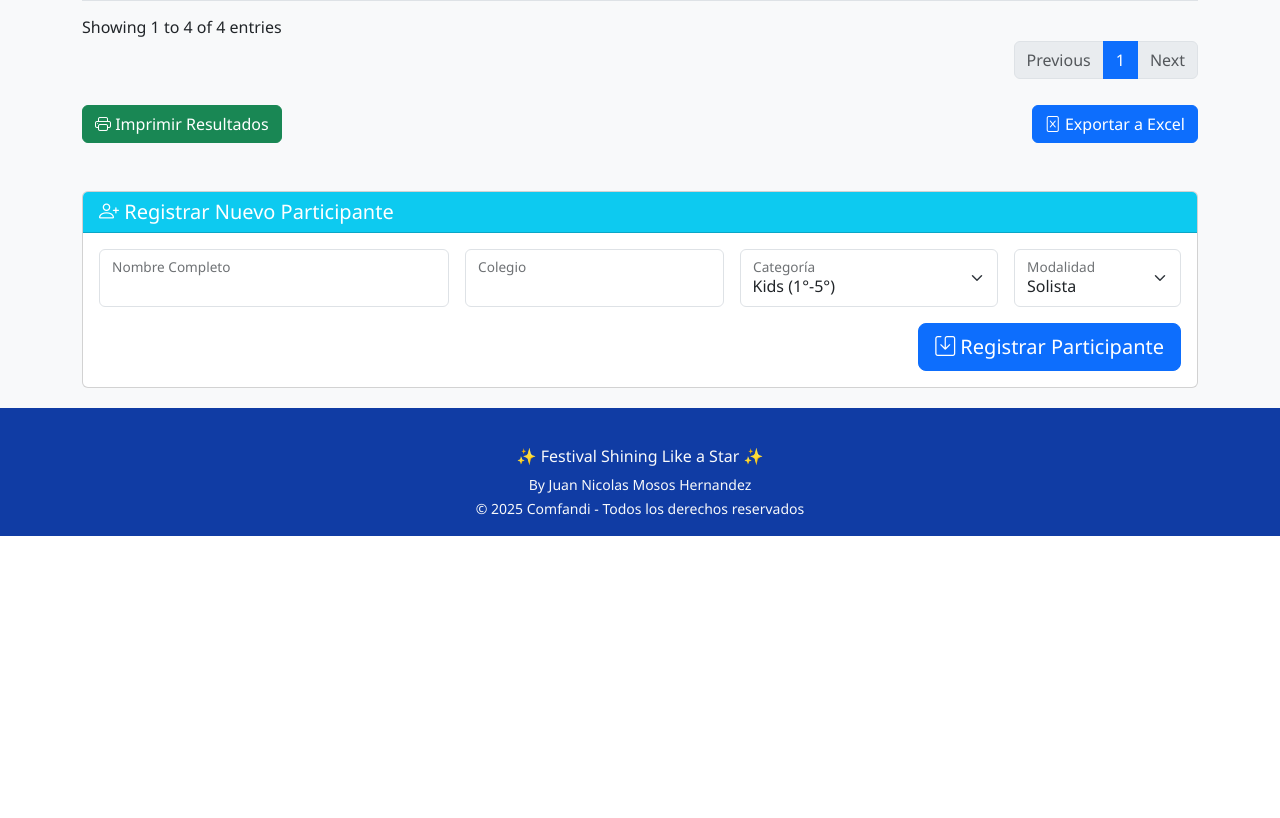
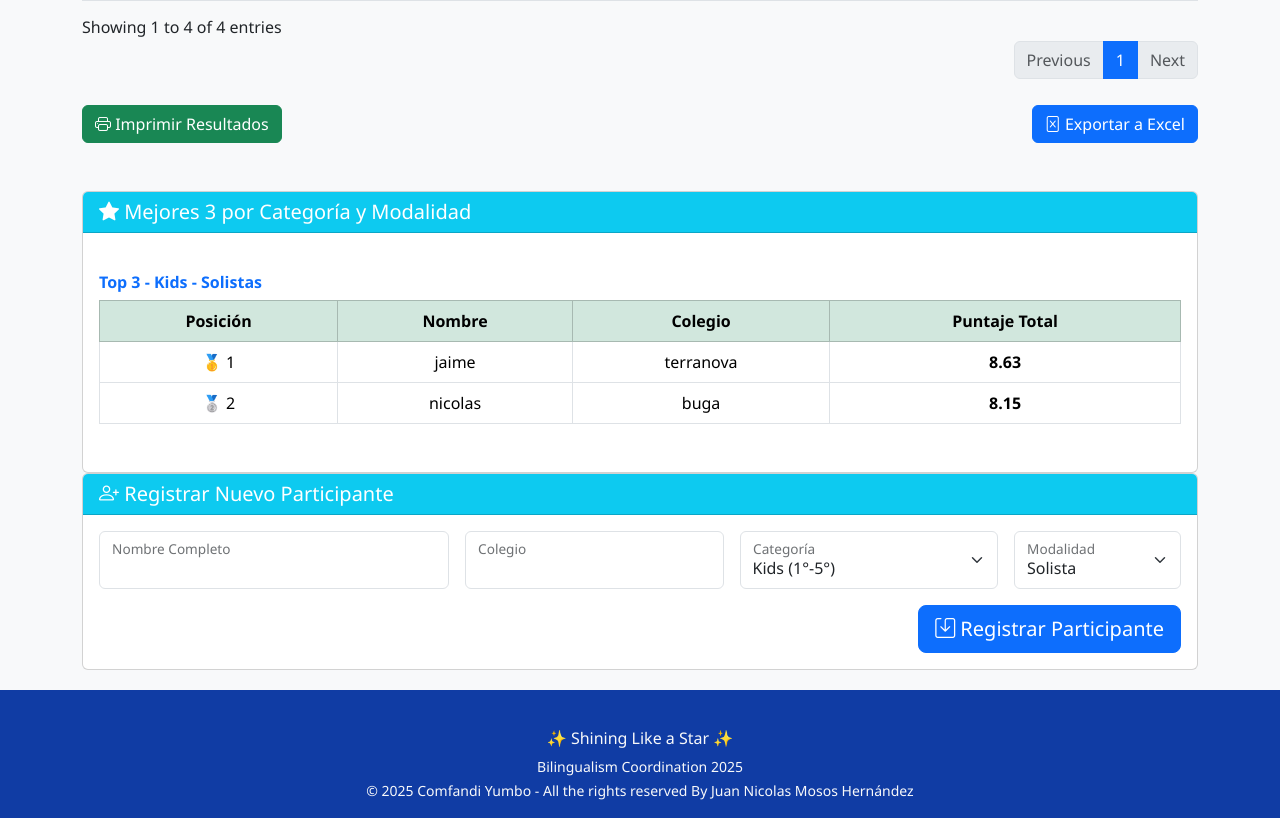
Before and after one commit to mososNicolas/shining-evaluation-platform, a PHP site: page /admin/dashboard.php in a window 1280 px wide. Shown: the part 564-1382 px from the top of the page. Before the commit the page ends 1100 px from the top, so only its background shows below. Run offline with PHP 8.4, Linux system fonts and the light colour scheme; a user stored in the database is signed in; data comes from the database, SQL or seed files in the repository; some libraries are stand-ins or nearby versions.

Commit message:
feat: final version

```diff
--- a/admin/dashboard.php
+++ b/admin/dashboard.php
@@ -142,6 +142,79 @@ if ($_SESSION['rol'] !== 'admin') {
         </button>
     </div>
 
+<?php
+// Agrupar por categoría y modalidad
+$agrupados = [];
+
+foreach ($data as $p) {
+    $clave = $p['categoria'] . '|' . $p['modalidad'];
+    $total = floatval($p['total']);
+
+    if (!is_numeric($total) || $total <= 0) continue;
+
+    $agrupados[$clave][] = $p;
+}
+
+// Ordenar y sacar top 3 de cada grupo
+$top3 = [];
+
+foreach ($agrupados as $clave => $participantes) {
+    usort($participantes, fn($a, $b) => floatval($b['total']) <=> floatval($a['total']));
+    $top3[$clave] = array_slice($participantes, 0, 3);
+}
+?>
+
+<div class="card mt-5">
+    <div class="card-header bg-info text-white">
+        <h5 class="mb-0"><i class="bi bi-star-fill"></i> Mejores 3 por Categoría y Modalidad</h5>
+    </div>
+    <div class="card-body">
+        <?php if (!empty($top3)): ?>
+            <?php foreach ($top3 as $clave => $participantes): ?>
+                <?php
+                    [$categoria, $modalidad] = explode('|', $clave);
+                    $titulo = "Top 3 - " . ucfirst($categoria) . " - " . ucfirst($modalidad);
+                ?>
+                <h6 class="mt-4 text-primary fw-bold"><?= $titulo ?></h6>
+                <div class="table-responsive mb-3">
+                    <table class="table table-bordered table-hover align-middle text-center">
+                        <thead class="table-success">
+                            <tr>
+                                <th>Posición</th>
+                                <th>Nombre</th>
+                                <th>Colegio</th>
+                                <th>Puntaje Total</th>
+                            </tr>
+                        </thead>
+                        <tbody>
+                            <?php foreach ($participantes as $index => $p): ?>
+                                <tr>
+                                    <td>
+                                        <?php if ($index === 0): ?>
+                                            🥇
+                                        <?php elseif ($index === 1): ?>
+                                            🥈
+                                        <?php elseif ($index === 2): ?>
+                                            🥉
+                                        <?php endif; ?>
+                                        <?= $index + 1 ?>
+                                    </td>
+                                    <td><?= htmlspecialchars($p['nombre']) ?></td>
+                                    <td><?= htmlspecialchars($p['colegio']) ?></td>
+                                    <td class="fw-bold"><?= number_format($p['total'], 2) ?></td>
+                                </tr>
+                            <?php endforeach; ?>
+                        </tbody>
+                    </table>
+                </div>
+            <?php endforeach; ?>
+        <?php else: ?>
+            <div class="alert alert-warning text-center">
+                <i class="bi bi-exclamation-circle"></i> No hay participantes con calificaciones aún.
+            </div>
+        <?php endif; ?>
+    </div>
+</div>
 
     <div class="card no-print">
         <div class="card-header bg-info text-white">
--- a/auth/login.php
+++ b/auth/login.php
@@ -74,7 +74,7 @@ if ($_SERVER['REQUEST_METHOD'] === 'POST') {
 
         <form method="POST" class="mx-auto" style="max-width: 400px;">
             <div class="mb-3">
-                <label for="clave" class="form-label">Clave asignada</label>
+                <label for="clave" class="form-label">Usuario Asignado</label>
                 <input type="text" name="clave" id="clave" class="form-control" required>
             </div>
             <div class="mb-3">
--- a/includes/footer.php
+++ b/includes/footer.php
@@ -1,9 +1,9 @@
 <footer class="text-center text-light py-3" style="background-color: #103ca4;">
     <div class="container">
-        <p class="mb-1">✨ Festival Shining Like a Star ✨</p>
-        <small class="mb-1">By Juan Nicolas Mosos Hernandez</small>
+        <p class="mb-1">✨ Shining Like a Star ✨</p>
+        <small class="mb-1">Bilingualism Coordination 2025</small>
         <br>
-        <small class="mb-1">&copy; 2025 Comfandi - Todos los derechos reservados</small>
+        <small class="mb-1">&copy; 2025 Comfandi Yumbo - All the rights reserved By Juan Nicolas Mosos Hernández</small>
     </div>
 </footer>
 <script src="https://cdn.jsdelivr.net/npm/bootstrap@5.3.2/dist/js/bootstrap.bundle.min.js"></script>
--- a/index.php
+++ b/index.php
@@ -117,10 +117,10 @@
             <h2 class="mb-4" style="color: var(--main-blue);">Access your panel</h2>
             <div class="row justify-content-center">
                 <div class="col-md-3 m-2">
-                    <a href="auth/login.php?rol=admin" class="btn btn-primary w-100">👨‍💼 Principal</a>
+                    <a href="auth/login.php?rol=admin" class="btn btn-primary w-100">👨‍💼 Bilingualism Coordination</a>
                 </div>
                 <div class="col-md-3 m-2">
-                    <a href="auth/login.php?rol=jurado&area=ingles" class="btn btn-secondary w-100">🌍 English Judge</a>
+                    <a href="auth/login.php?rol=jurado&area=ingles" class="btn btn-secondary w-100">🌍 English Judges</a>
                 </div>
                 <div class="col-md-3 m-2">
                     <a href="auth/login.php?rol=jurado&area=musica" class="btn btn-warning w-100">🎵 Music Judge</a>
```
Also changed, not shown: jurado/ingles/dashboard.php (+33 -9 lines).
